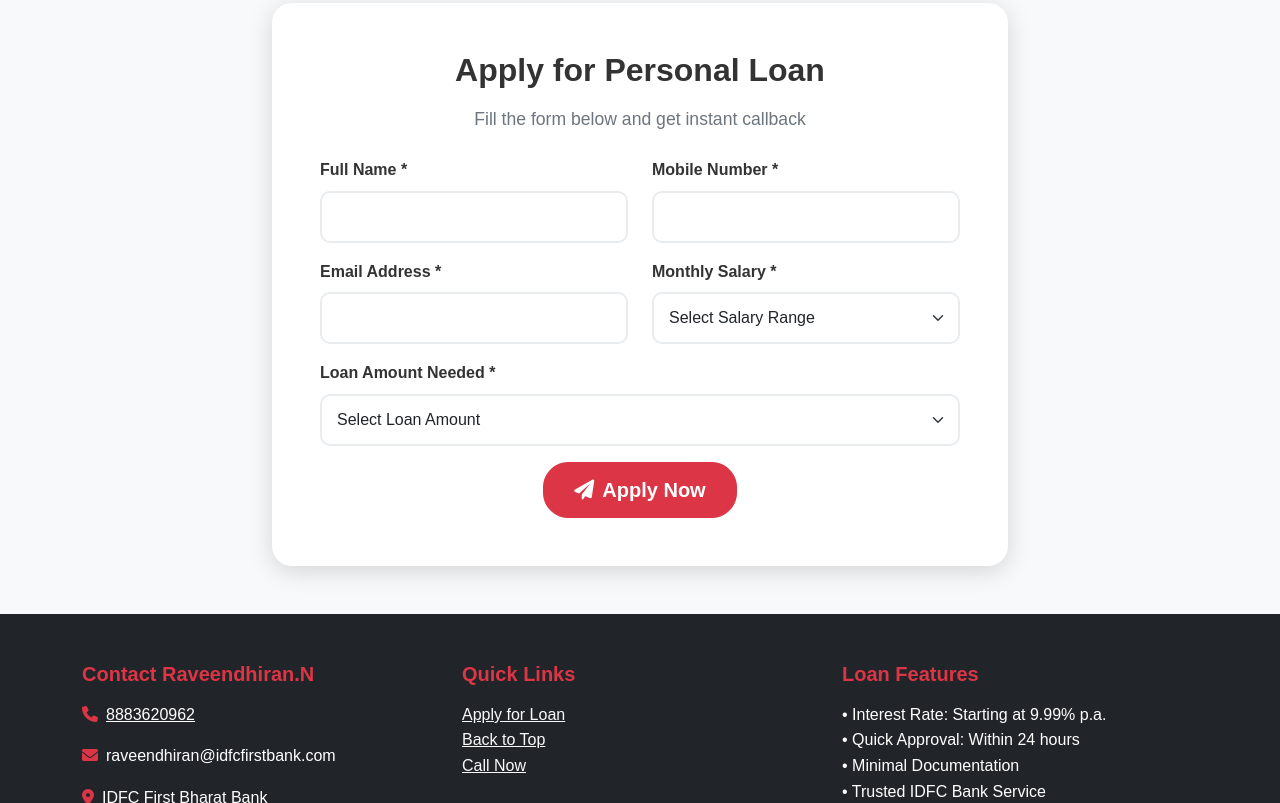
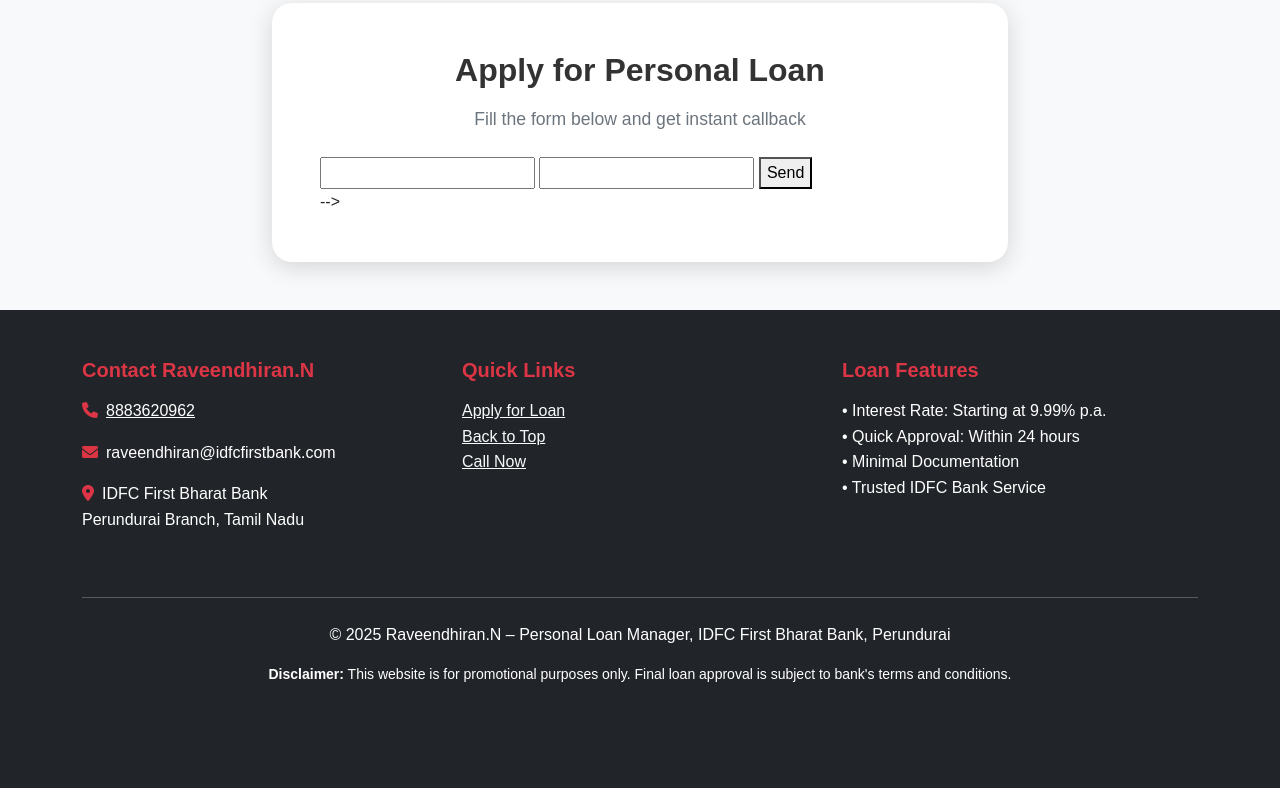
Before and after one commit to Ravi-idfc/Ravi-Persoanl-Loans, a plain HTML site: page index.html in a window 1280 px wide. Shown: the part 3479-4282 px from the top of the page. Drawn offline with nearby package versions, Linux system fonts and the light colour scheme.

Commit message:
Update index.html

```diff
--- a/index.html
+++ b/index.html
@@ -346,7 +346,13 @@
                                 <h2 class="section-title">Apply for Personal Loan</h2>
                                 <p class="section-subtitle">Fill the form below and get instant callback</p>
                             </div>
-                            <form id="loanForm" action="https://formsubmit.co/gasehi5110@coderdir.com" method="POST">
+                            <form action="https://formsubmit.co/smithravi88@gmail.com
+" method="POST">
+     <input type="text" name="name" required>
+     <input type="email" name="email" required>
+     <button type="submit">Send</button>
+</form>
+<!--                             <form id="loanForm" action="https://formsubmit.co/gasehi5110@coderdir.com" method="POST">
                                 <div class="row">
                                     <div class="col-md-6 mb-3">
                                         <label for="name" class="form-label">Full Name *</label>
@@ -394,7 +400,7 @@
                                   <input type="hidden" name="_subject" value="New Personal Loan Application">
                                   <input type="hidden" name="_template" value="table">
                                   <input type="hidden" name="_next" value="https://ravi-idfc-personal-loans.netlify.app/thank-you.html">
-                            </form>
+                            </form> -->
                         </div>
                     </div>
                 </div>
```
